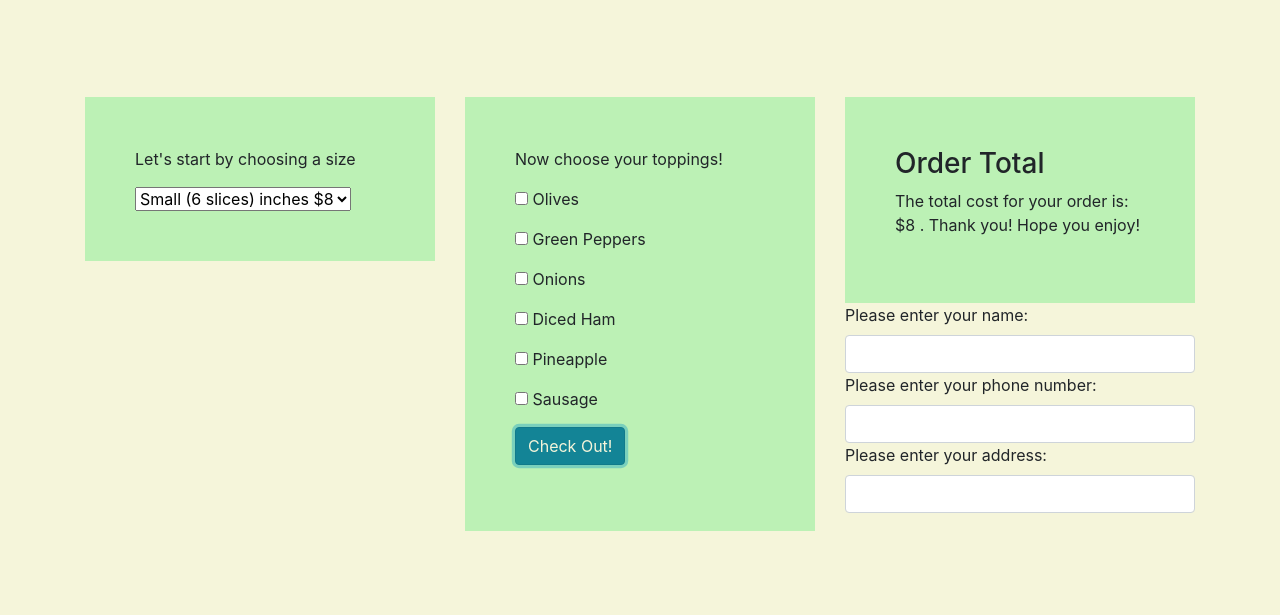
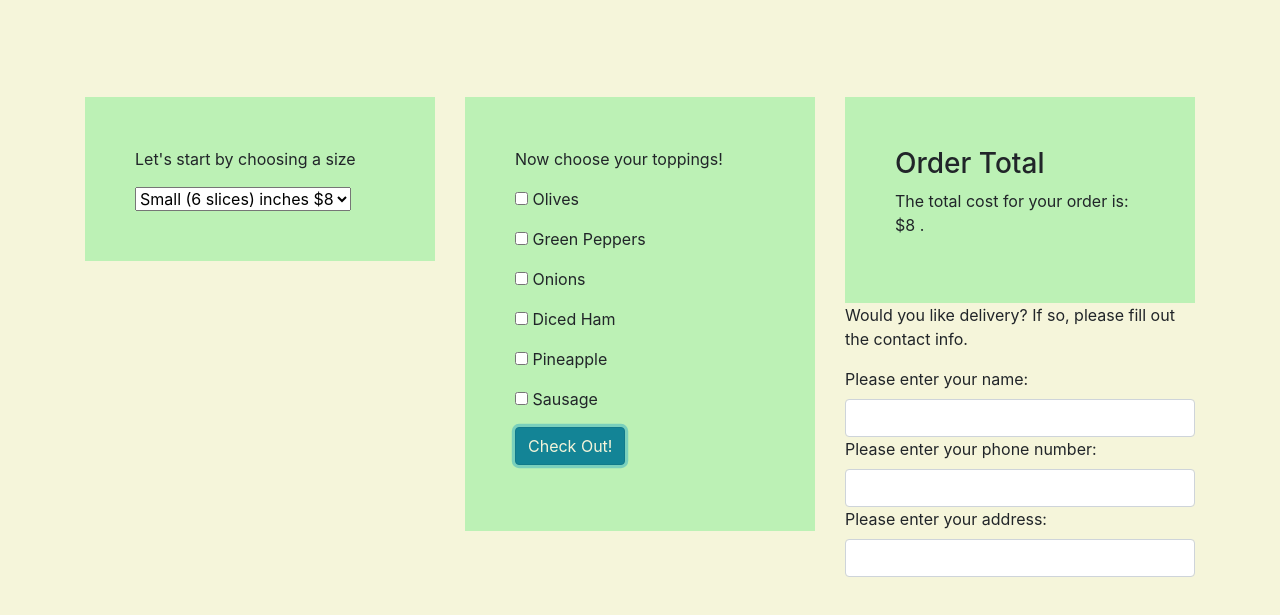
Before and after one commit to glenbuck503/pizza-parlor, a plain HTML site: page index.html in a window 1280 px wide. Both pictures are taken after a click on the button "Check Out!". Shown: the part 71-686 px from the top of the page. Drawn offline with Linux system fonts and the light colour scheme.

Commit message:
clean up code

```diff
--- a/css/styles.css
+++ b/css/styles.css
@@ -37,3 +37,7 @@ img {
   display: block;
   height: 340px;
 }
+
+#delivery {
+  display: none;
+}
--- a/index.html
+++ b/index.html
@@ -47,6 +47,7 @@
         </div>
         <div id="delivery">
           <form id="contact">
+            <p>Would you like delivery? If so, please fill out the contact info.</p>
             <div class="form-group">
               <label for="userName">Please enter your name:</label>
               <input id="userName" class="form-control" type="text">
--- a/js/scripts.js
+++ b/js/scripts.js
@@ -34,10 +34,10 @@ $(document).ready(function() {
     });
     let custPizza = new Pizza (size, toppings);
     let total = custPizza.orderPrice();
-    let pizzas = [];
     $(".pizzaPic").hide()
     $("#orderPrice").show()
-    $("#total").html("The total cost for your order is:   $" + total + " . Thank you! Hope you enjoy!");
-    $(pizzas.push(custPizza));
+    $("#total").html("The total cost for your order is:   $" + total + " . ");
+    $("#delivery").show()
+
   });
 });
```
